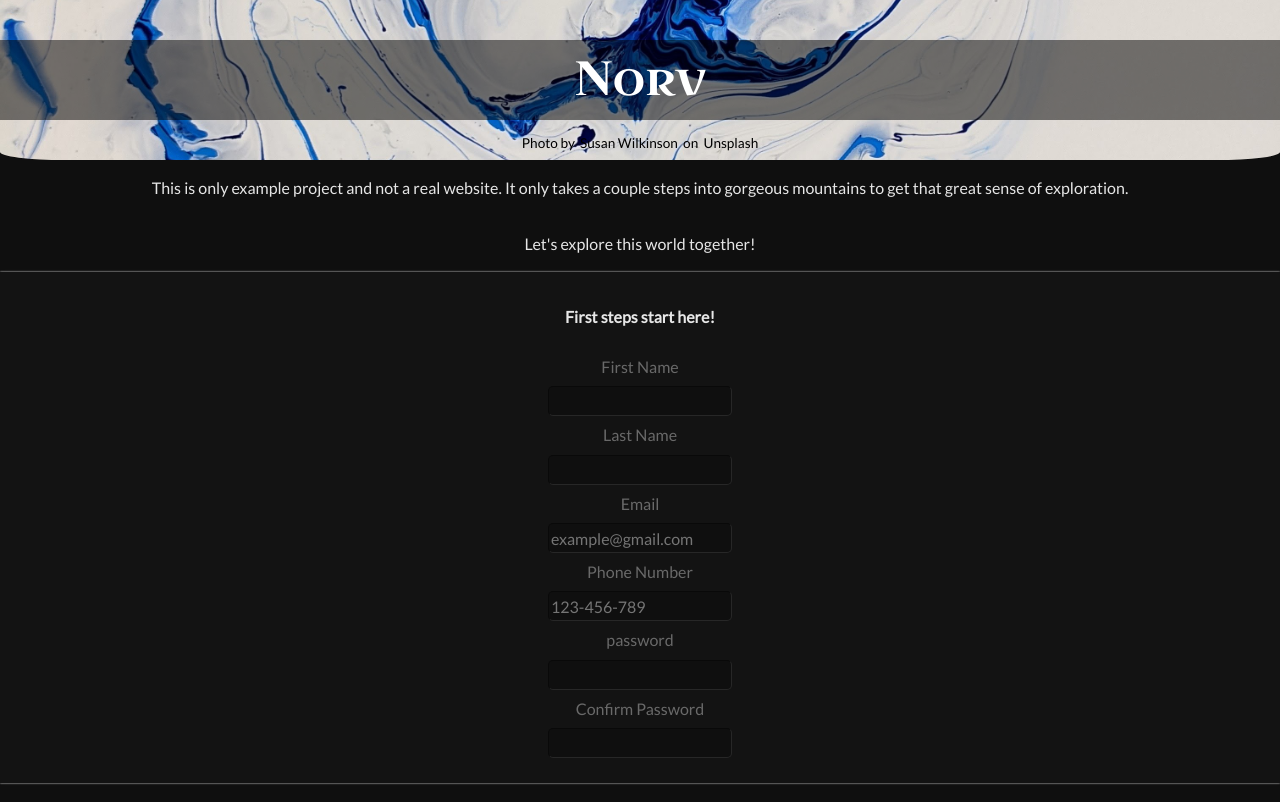
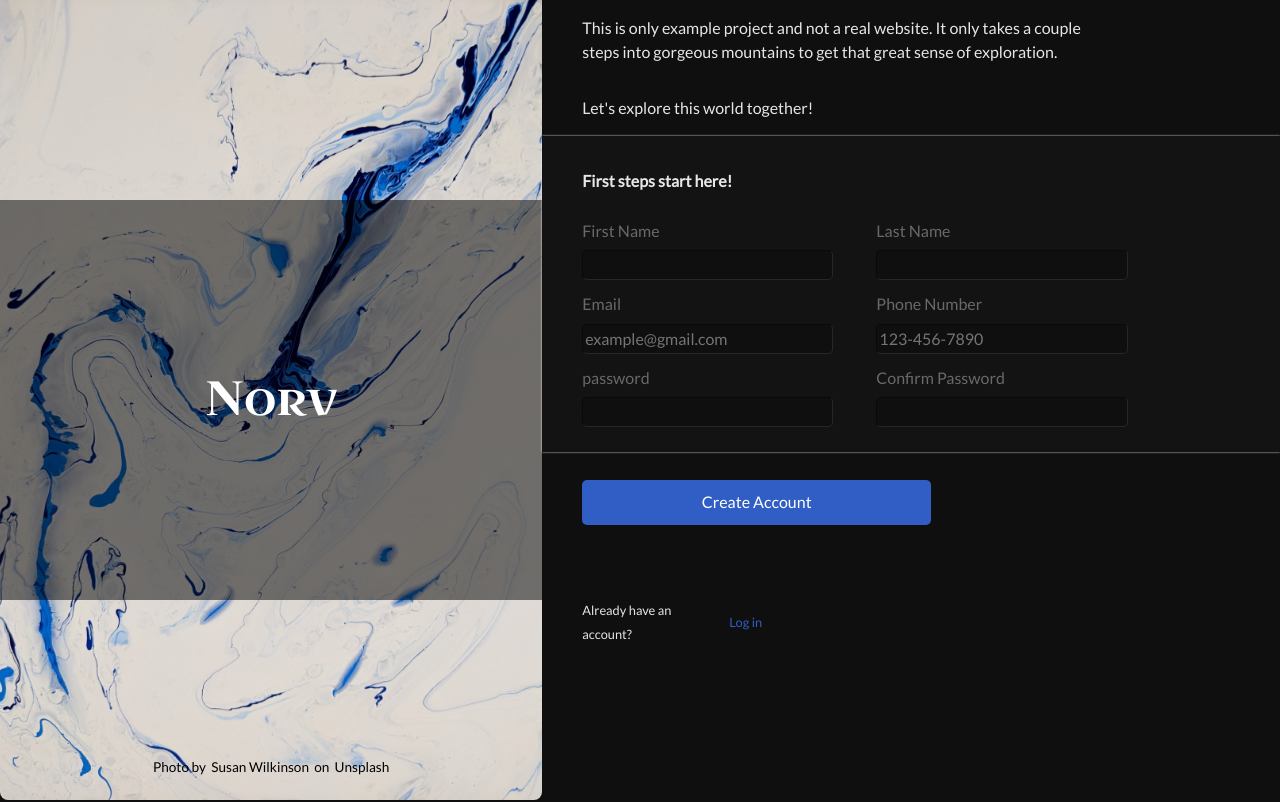
Before and after one commit to MMMMDEV/sign-up-form-top, a plain HTML site: page index.html in a window 1280 px wide. Shown: the top 802 px of the page. Drawn offline with Linux system fonts and the light colour scheme; a script that the page names is missing; a web font is replaced by a local one.

Commit message:
css for tablet landscape and portrait complete

```diff
--- a/index.html
+++ b/index.html
@@ -23,7 +23,7 @@
     <main>
         <div class="sign-up-section">
             <div class="intro-container">
-                <p>This is only example project and not a real website. It only takes a couple steps into gorgeous mountains to get that great sense of exploration.</p>
+                <p class="intro-text">This is only example project and not a real website. It only takes a couple steps into gorgeous mountains to get that great sense of exploration.</p>
                 <p>Let's explore this world together!</p>
             </div>
             <div class="form-container">
@@ -31,18 +31,32 @@
                 <form class="sign-up" action="#" method="post">
                     <div class="top-form">
                         <h4>First steps start here!</h4>
+                        <div class="cells">
+                            <div class="input-cell">
                                 <label for="first-name">First Name</label>
                                 <input type="text" id="first-name" minlength="1" maxlength="10" required>
+                            </div>
+                            <div class="input-cell">
                                 <label for="last-name">Last Name</label>
                                 <input type="text" id="last-name" minlength="1" maxlength="10" required>
+                            </div>
+                            <div class="input-cell">
                                 <label for="email">Email</label>
                                 <input type="email" id="email" placeholder="example@gmail.com" required>
+                            </div>
+                            <div class="input-cell">
                                 <label for="phone-number">Phone Number</label>
-                        <input type="tel" id="phone-number" placeholder="123-456-789" pattern="^(\([0-9]{3}\)|[0-9]{3}-)[0-9]{3}-[0-9]{4}$" required>
+                                <input type="tel" id="phone-number" placeholder="123-456-7890" pattern="^(\([0-9]{3}\)|[0-9]{3}-)[0-9]{3}-[0-9]{4}$" required>
+                            </div>
+                            <div class="input-cell">
                                 <label for="password">password</label>
                                 <input type="password" id="password" minlength="6" maxlength="25" required>
+                            </div>
+                            <div class="input-cell">
                                 <label for="confirm-password">Confirm Password</label>
                                 <input type="password" id="confirm-password" minlength="6" maxlength="25" required>
+                            </div>
+                        </div>
                     </div>
                     <div class="createBtnContainer">
                       <button class="createAccount-btn" type="submit">Create Account</button>
@@ -56,8 +70,5 @@
         </div>
 
     </main>
-    <footer>
-
-    </footer>
 </body>
 </html>
--- a/style.css
+++ b/style.css
@@ -46,7 +46,7 @@ header {
     background-repeat: no-repeat;
     background-size: cover;
     background-position: center;
-    border-radius: 0 0 5% 5%;
+    border-radius: 0 0 8px 8px;
 }
 
 .opacity-layer {
@@ -89,6 +89,10 @@ p {
     line-height: 1.5rem;
     margin: 16px;
     font-family: 'Lato', sans-serif;
+}
+
+.intro-text {
+    width: 80%;
 }
 
 /* main css */
@@ -144,19 +148,40 @@ p {
     gap: 10px;
 }
 
+.cells {
+    display: flex;
+    flex-direction: column;
+    justify-content: center;
+    align-items: center;
+    width: 100%;
+    height: 100%;
+    gap: 15px;
+}
+
+.input-cell {
+    width: 100%;
+    height: 100%;
+    gap: 10px;
+    display: flex;
+    flex-direction: column;
+    justify-content: center;
+    align-items: center;
+}
+
 label {
     color: rgba(255, 255, 255, 0.366);
 }
 
 input {
     height: 30px;
+    width: 50%;
     background-color: var(--grey-color);
     color: white;
     border-width: 1px;
     border-radius: 5px;
     border-color: var(--border-color-inactive);
     transition: 0.4s;
-
+    text-align: center;
 }
 
 input:focus {
@@ -218,3 +243,111 @@ input:valid {
     border-width: 2px;
     border: none;
 }
+
+/* css for landscape phones */
+
+@media only screen and (min-width: 500px) {
+    :root {
+        --header-height: 30vh;
+    }
+
+    .link {
+        top: calc(var(--header-height) - 5vh);
+    }
+
+    .intro-text {
+        width: 70%;
+    }
+
+    input {
+        width: 40%;
+    }
+
+    .createAccount-btn {
+        width: 50%;
+    }
+
+    .log-in {
+        height: 20vh;
+    }
+}
+
+/* css for tablet portrait */
+
+@media only screen and (min-height: 1080px) {
+    :root {
+        --header-height: 30vh;
+    }
+
+    header {
+        border-radius: 0 0 15px 15px;
+    }
+
+    .link {
+        top: calc(var(--header-height) - 4vh);
+    }
+
+    .log-in {
+        height: 10vh;
+    }
+}
+
+/* css for tablet landscape */
+
+@media only screen and (min-width: 1080px) {
+    :root {
+        --header-height: 100vh;
+    }
+
+    body {
+        flex-direction: row;
+    }
+
+    header {
+        width: 70%;
+    }
+
+    p {
+        text-align: left;
+        margin-left: 40px;
+    }
+
+    .sign-up-section {
+        align-items: flex-start;
+    }
+
+    .intro-container {
+        align-items: flex-start;
+    }
+
+    .top-form {
+        align-items: flex-start;
+    }
+
+    h4 {
+        padding-left: 40px;
+    }
+
+    .cells {
+        flex-direction: row;
+        flex-wrap: wrap;
+        justify-content: flex-start;
+        padding-left: 40px;
+    }
+
+    .input-cell {
+        width: 40%;
+        align-items: flex-start;
+    }
+
+    input {
+        width: 90%;
+        text-align: left;
+    }
+
+    .createBtnContainer {
+        justify-content: flex-start;
+        padding-left: 40px;
+    }
+
+}
```
Lines whose indentation alone changed are shown as unchanged.
